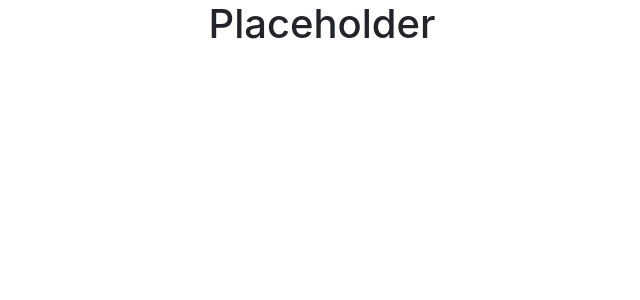
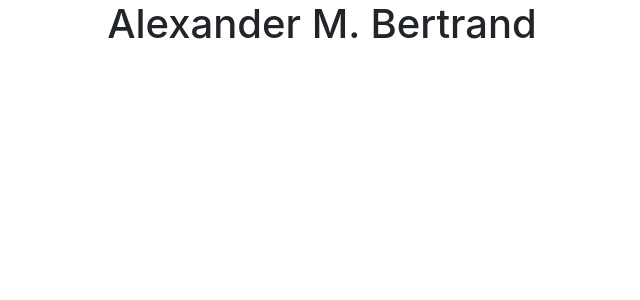
Before and after one commit to ambertrand/professional-portfolio, a React (Create React App) app: page / in a window 1280 px wide. Shown: the top 300 px of the page, without its empty margins (318-958 px from the left). Built offline with nearby package versions, Linux system fonts and the light colour scheme; the HTML template or start-up script is replaced by a standard one.

Commit message:
Adding router into app

```diff
--- a/public/index.html
+++ b/public/index.html
@@ -15,5 +15,6 @@
 
     <div id="root"></div>
 
+    <script src="https://use.fontawesome.com/1109cdd775.js"></script>
   </body>
 </html>
--- a/src/App.js
+++ b/src/App.js
@@ -1,12 +1,16 @@
 import React from 'react';
+import { BrowserRouter as Router, Route, Switch } from 'react-router-dom';
+import HomeView from './views/HomeView';
 import 'bootstrap/dist/css/bootstrap.min.css';
 import './App.css';
 
 function App() {
   return (
-    <div className="App">
-      <h1>Placeholder</h1>
-    </div>
+   <Router>
+     <Switch>
+       <Route exact path="/" component={HomeView}/>
+     </Switch>
+   </Router>
   );
 }
 
--- a/src/components/Header.jsx
+++ b/src/components/Header.jsx
@@ -3,7 +3,7 @@ import React from 'react';
 function Header() {
     return(
         <div>
-            <h1 className="display-3"><strong>Alexander M. Bertrand</strong></h1>
+            <h1 className="display-5 text-center">Alexander M. Bertrand</h1>
         </div>
     );
 }
--- a/src/views/HomeView.jsx
+++ b/src/views/HomeView.jsx
@@ -1,12 +1,11 @@
 import React from 'react';
-import Container from 'react-bootstrap/Container';
 import Header from '../components/Header';
 
 const HomeView = () => {
     return(
-        <Container>
+        <>
             <Header />
-        </Container>
+        </>
     )
 }
 
```
Also changed, not shown: src/components/Nav.jsx (added), 1 other file (tests, documents, lock files or other folders).
